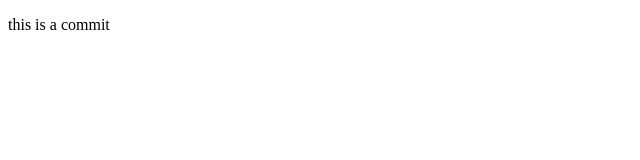
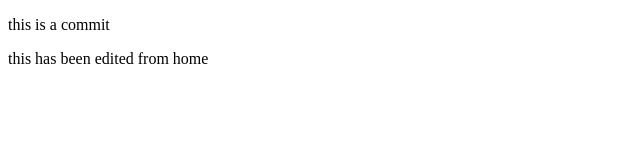
Before and after one commit to YanaBrewster/gitExample, a plain HTML site: page index.html in a window 1280 px wide. Shown: the whole page, without its empty margins (0-640 px from the left). Drawn offline with Linux system fonts and the light colour scheme.

Commit message:
from home

```diff
--- a/index.html
+++ b/index.html
@@ -5,6 +5,6 @@
 </head>
 <body>
 	<p>this is a commit</p>
-
+	<p> this has been edited from home</p>
 </body>
 </html>
```
